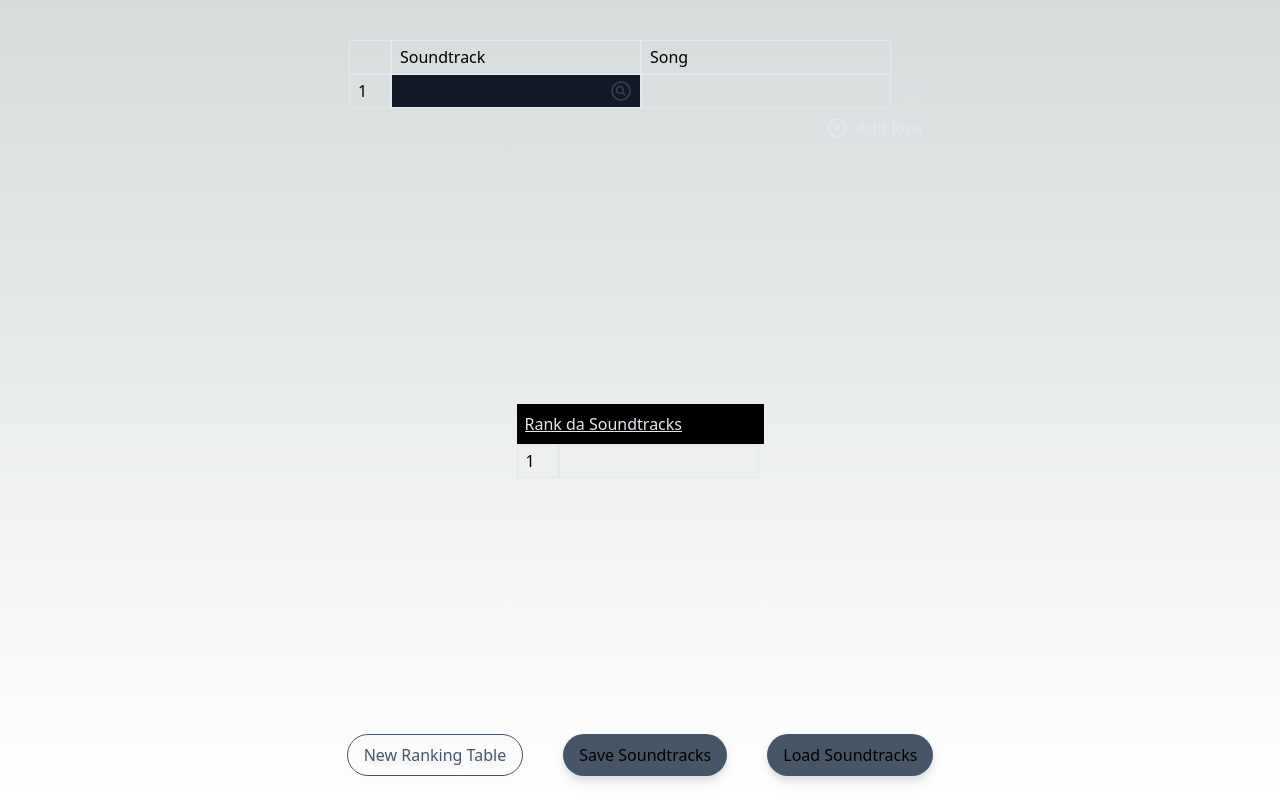
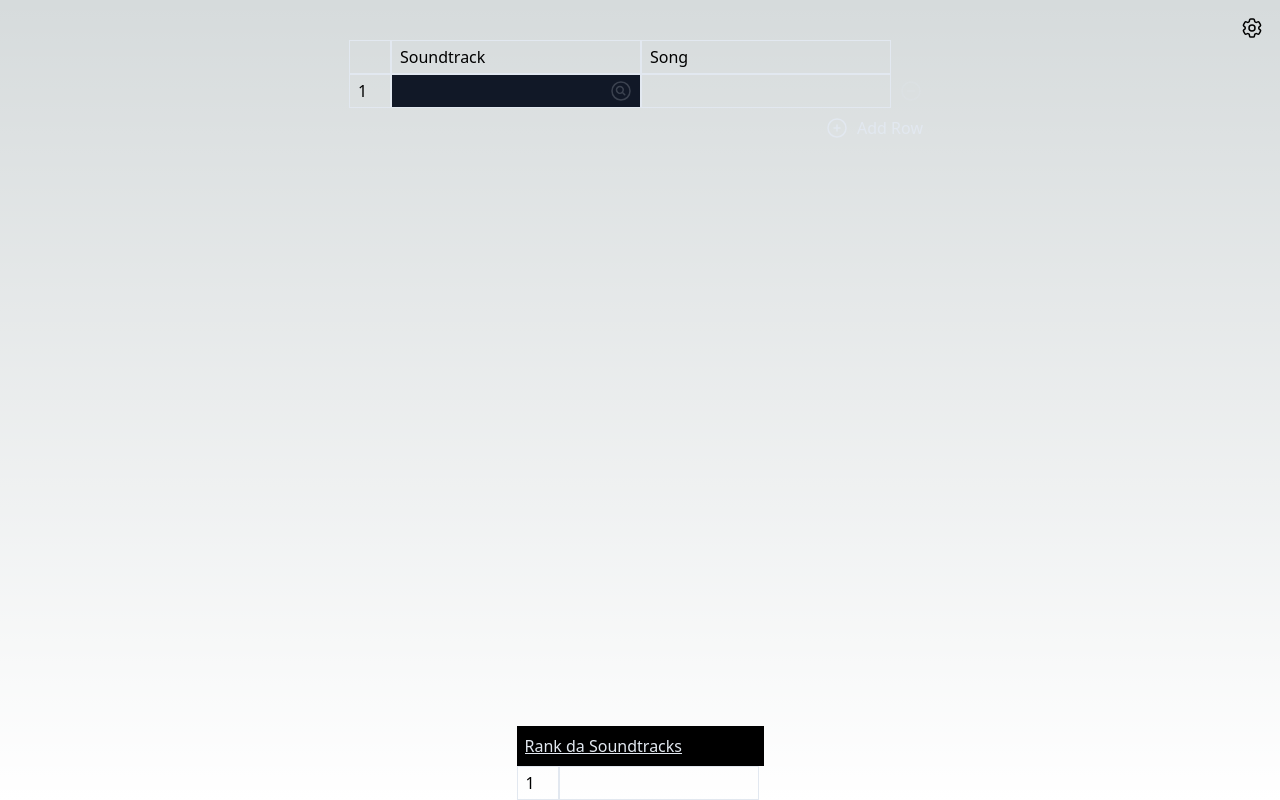
Before and after one commit to codyfp/soundtrack-song-ranker, a Next.js app: page / in a window 1280 px wide. Built offline with nearby package versions, Linux system fonts and the light colour scheme.

Commit message:
move settings to corner

```diff
--- a/pages/index.tsx
+++ b/pages/index.tsx
@@ -3,13 +3,13 @@ import Head from "next/head";
 import Table from "@/components/table";
 import DropTable from "@/components/dropTable";
 import { RowProps } from "@/types";
-import { TrashIcon } from "@heroicons/react/24/outline";
+import { TrashIcon, Cog6ToothIcon } from "@heroicons/react/24/outline";
 
 export default function Home() {
   const [mainTableRows, setMainTableRows] = useState<RowProps[]>([{}]);
   const [selectionTables, setSelectionTables] = useState<RowProps[][]>([[{}]]); //TODO use this for state management of multiple tables to allow saving
   const [draggedItem, setDraggedItem] = useState<string>("");
-
+  const [showSettings, setShowSettings] = useState<boolean>(false);
   if (typeof window !== "undefined") {
     window.onblur = () => {
       saveTables();
@@ -39,6 +39,23 @@ export default function Home() {
         <title>Rank da Soundtracks aye</title>
         <link rel="icon" href="/favicon.ico" />
       </Head>
+      <Cog6ToothIcon className="absolute top-4 right-4 w-6 h-6" onClick={() => setShowSettings(!showSettings)} />
+      {showSettings ? (
+        <div className="absolute top-8 right-4 flex flex-col">
+          <button
+            className="px-4 py-2 border rounded-full hover:scale-105 drop-shadow-lg text-slate-600 border-slate-600"
+            onClick={() => setSelectionTables([...selectionTables, [{}]])}
+          >
+            New Ranking Table
+          </button>
+          <button className="px-4 py-2 rounded-full hover:scale-105 drop-shadow-lg bg-slate-600" onClick={saveTables}>
+            Save Soundtracks
+          </button>
+          <button className="px-4 py-2 rounded-full hover:scale-105 drop-shadow-lg bg-slate-600" onClick={loadTables}>
+            Load Soundtracks
+          </button>
+        </div>
+      ) : null}
       <Table
         header={{ name: "Soundtrack", song: "Song" }}
         rows={mainTableRows}
@@ -68,20 +85,6 @@ export default function Home() {
           </button>
         )}
       </div>
-      <footer className="flex gap-10 pb-6">
-        <button
-          className="px-4 py-2 border rounded-full hover:scale-105 drop-shadow-lg text-slate-600 border-slate-600"
-          onClick={() => setSelectionTables([...selectionTables, [{}]])}
-        >
-          New Ranking Table
-        </button>
-        <button className="px-4 py-2 rounded-full hover:scale-105 drop-shadow-lg bg-slate-600" onClick={saveTables}>
-          Save Soundtracks
-        </button>
-        <button className="px-4 py-2 rounded-full hover:scale-105 drop-shadow-lg bg-slate-600" onClick={loadTables}>
-          Load Soundtracks
-        </button>
-      </footer>
     </main>
   );
 }
```
